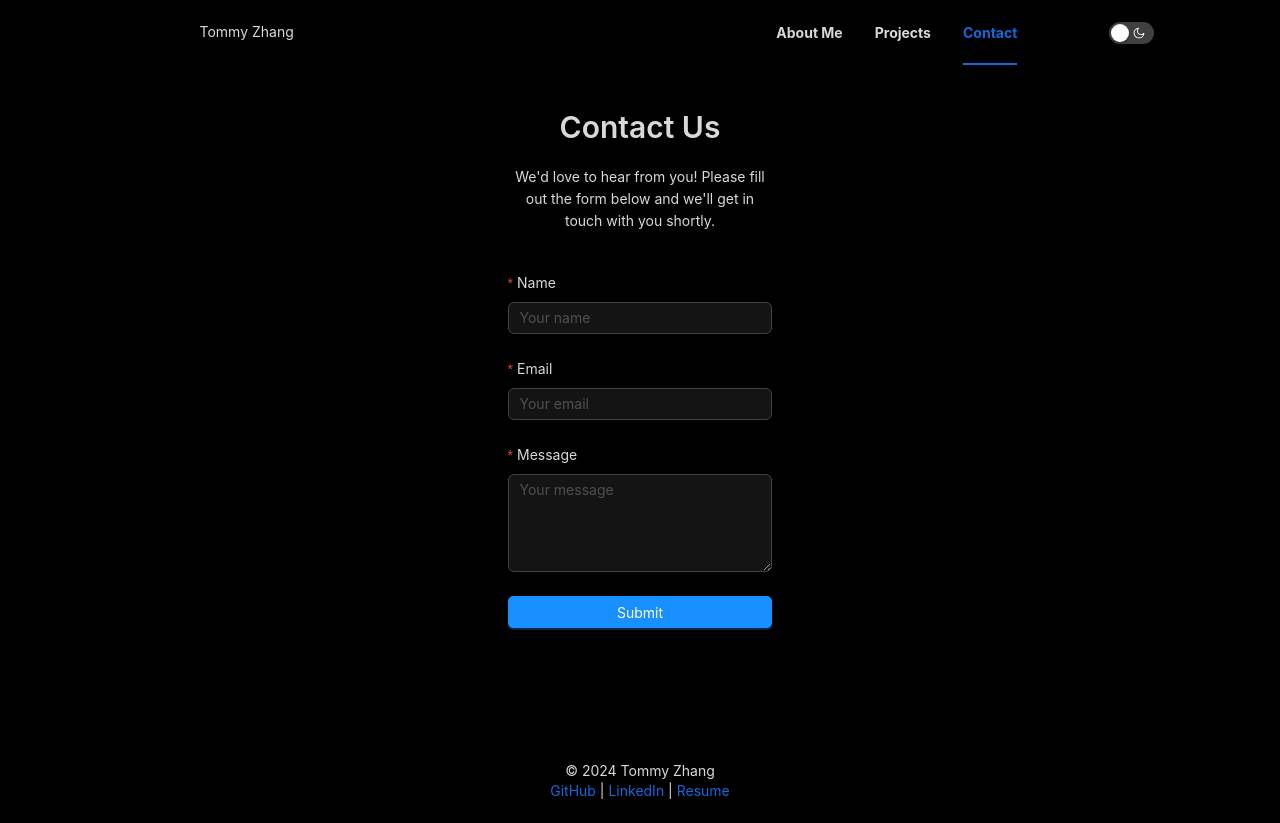
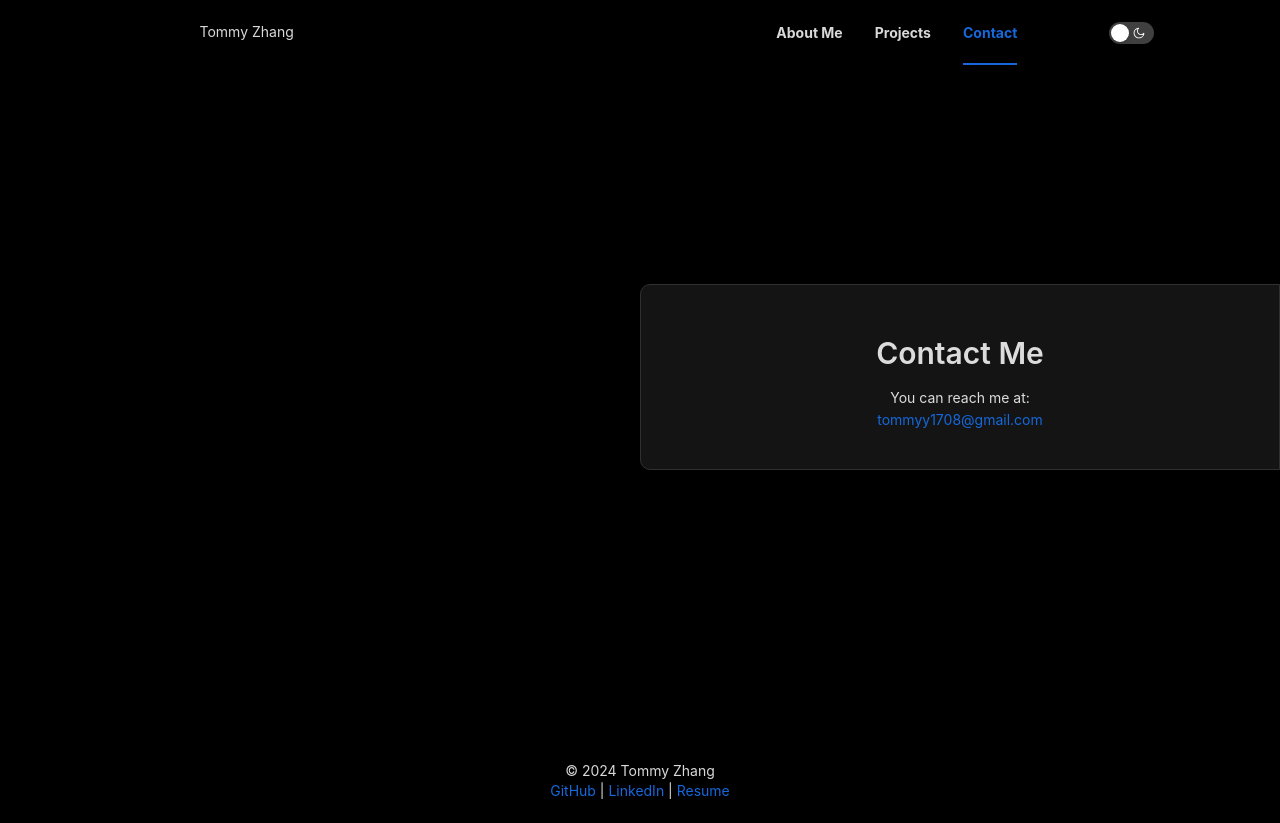
Before and after one commit to tommyy1708/tommywebsite, a React (Create React App) app in the folder frontend/: page /tommywebsite/contact in a window 1280 px wide. Built offline with nearby package versions, Linux system fonts and the light colour scheme.

Commit message:
UI adjusted

```diff
--- a/frontend/src/App.js
+++ b/frontend/src/App.js
@@ -42,7 +42,6 @@ const App = () => {
     textAlign: 'center',
     minHeight: 'calc(100vh - 4rem)',
     lineHeight: '120px',
-
     backgroundColor: myTheme ? token.colorBgBase : '',
   };
 
--- a/frontend/src/pages/Contact.js
+++ b/frontend/src/pages/Contact.js
@@ -1,99 +1,54 @@
+// src/Contact.js
 import React from 'react';
-import { Form, Input, Button, Row, Col, Typography } from 'antd';
+import { Card, Typography } from 'antd';
+import { motion } from 'framer-motion';
 
-const { Title, Paragraph } = Typography;
+const { Title, Paragraph, Link } = Typography;
 
-const Contact = () => {
-  const [form] = Form.useForm();
+const cardVariants = {
+  hidden: { opacity: 0, x: 50 },
+  visible: { opacity: 1, x: 0 },
+};
 
-  const onFinish = (values) => {
-    console.log('Success:', values);
-  };
-
-  const onFinishFailed = (errorInfo) => {
-    console.log('Failed:', errorInfo);
-  };
-
+function Contact() {
   return (
-    <div className="contact-page">
-      <Row justify="center" align="middle" style={{ height: '100%' }}>
-        <Col xs={24} sm={20} md={16} lg={12} xl={10}>
-          <div className="contact-card">
-            <Title
-              level={2}
-              style={{ textAlign: 'center', marginBottom: '20px' }}
-            >
-              Contact Us
-            </Title>
-            <Paragraph
-              style={{ textAlign: 'center', marginBottom: '40px' }}
-            >
-              We'd love to hear from you! Please fill out the form
-              below and we'll get in touch with you shortly.
-            </Paragraph>
-            <Form
-              form={form}
-              name="contact"
-              layout="vertical"
-              onFinish={onFinish}
-              onFinishFailed={onFinishFailed}
-            >
-              <Form.Item
-                label="Name"
-                name="name"
-                rules={[
-                  {
-                    required: true,
-                    message: 'Please enter your name',
-                  },
-                ]}
-              >
-                <Input placeholder="Your name" />
-              </Form.Item>
-              <Form.Item
-                label="Email"
-                name="email"
-                rules={[
-                  {
-                    required: true,
-                    message: 'Please enter your email',
-                  },
-                  {
-                    type: 'email',
-                    message: 'Please enter a valid email',
-                  },
-                ]}
-              >
-                <Input placeholder="Your email" />
-              </Form.Item>
-              <Form.Item
-                label="Message"
-                name="message"
-                rules={[
-                  {
-                    required: true,
-                    message: 'Please enter your message',
-                  },
-                ]}
-              >
-                <Input.TextArea rows={4} placeholder="Your message" />
-              </Form.Item>
-              <Form.Item>
-                <Button
-                  type="primary"
-                  htmlType="submit"
-                  block
-                  style={{ borderRadius: '5px' }}
-                >
-                  Submit
-                </Button>
-              </Form.Item>
-            </Form>
-          </div>
-        </Col>
-      </Row>
+    <div
+      style={{
+        position: 'absolute',
+        right: 0,
+        top: '33%',
+        padding: '20px 0 20px 20px',
+        // maxWidth: '100%',
+        margin: 0,
+        overflow: 'hidden',
+      }}
+    >
+      <motion.div
+        initial="hidden"
+        animate="visible"
+        variants={cardVariants}
+        transition={{ duration: 0.5, ease: 'easeOut' }}
+      >
+        <Card
+          style={{
+            right: 0,
+            width: '40rem',
+            textAlign: 'center',
+            borderTopRightRadius: '0',
+            borderBottomRightRadius:'0',
+          }}
+        >
+          <Title level={2}>Contact Me</Title>
+          <Paragraph>
+            You can reach me at: <br />
+            <Link href="mailto:tommyy1708@gmail.com">
+              tommyy1708@gmail.com
+            </Link>
+          </Paragraph>
+        </Card>
+      </motion.div>
     </div>
   );
-};
+}
 
 export default Contact;
--- a/frontend/src/pages/Home.js
+++ b/frontend/src/pages/Home.js
@@ -10,8 +10,8 @@ export default function Home() {
 
   const imageContainerStyle = {
     position: 'relative',
-    width: '100%',
-    height: 'auto',
+    // width: '100%',
+    // height: 'auto',
     display: 'flex',
     justifyContent: 'center',
     marginBottom: '20px',
@@ -21,7 +21,11 @@ export default function Home() {
     width: '75%',
     height: 'auto',
     borderRadius: '10px',
-    boxShadow: '0 4px 8px rgba(0, 0, 0, 0.1)',
+    boxShadow: `${
+      ctx.myTheme
+        ? '.25rem .5rem 1rem rgba(0, 0, 0, 0.75)'
+        : '.25rem .5rem 1rem rgba(155, 155, 155, 0.75)'
+    }`,
   };
 
   const overlayStyle = {
@@ -29,8 +33,10 @@ export default function Home() {
     top: '7%',
     left: '12%',
     width: '78%',
-    height: '75%',
-    border: `4px solid ${ctx.myTheme ? token.colorPrimary : '#333'}`,
+    height: '80%',
+    border: `4px solid ${
+      ctx.myTheme ? token.colorPrimary : 'rgba(200,220, 255, 1)'
+    }`,
     transform: 'rotate(-5deg)',
     borderRadius: '10px',
   };
@@ -52,7 +58,7 @@ export default function Home() {
       justify="center"
       align="middle"
     >
-      <Col xs={24} md={12}>
+      <Col xs={24} md={12} className='home-left-bar' >
         <img
           className="image"
           src={`${process.env.PUBLIC_URL}/images/home_bg.webp`}
```
Also changed, not shown: frontend/src/index.js (+0 -10 lines), frontend/src/index.css (line endings or trailing spaces), 1 other file (tests, documents, lock files or other folders).
